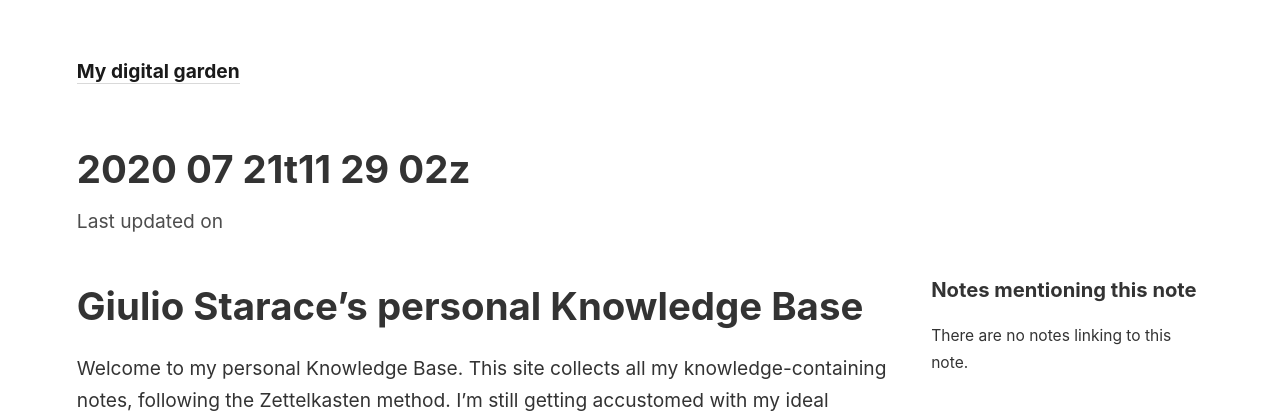
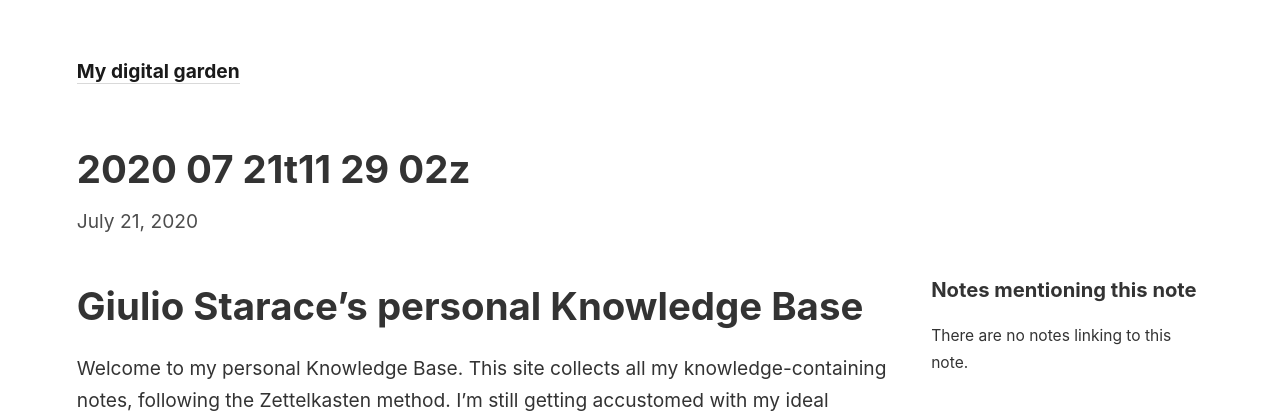
Before and after one commit to thesofakillers/knowledge-base-ui, a Jekyll site: the page built from _notes/2020-07-21T11-29-02Z.md, in a window 1280 px wide. Shown: the top 413 px of the page. Built offline with Jekyll 4.4.1, drawn with Linux system fonts in a browser that asks for light colours.

Commit message:
dont use last modified at

```diff
--- a/_layouts/note.html
+++ b/_layouts/note.html
@@ -5,8 +5,8 @@ layout: default
 <article>
   <div>
     <h1>{{ page.title }}</h1>
-    <time datetime="{{ page.last_modified_at | date_to_xmlschema }}">{% if page.type != 'pages' %}
-      Last updated on {{ page.last_modified_at | date: "%B %-d, %Y" }}
+    <time datetime="{{ page.date | date_to_xmlschema }}">{% if page.type != 'pages' %}
+      {{ page.date | date: "%B %-d, %Y" }}
       {% endif %}
     </time>
   </div>
```
